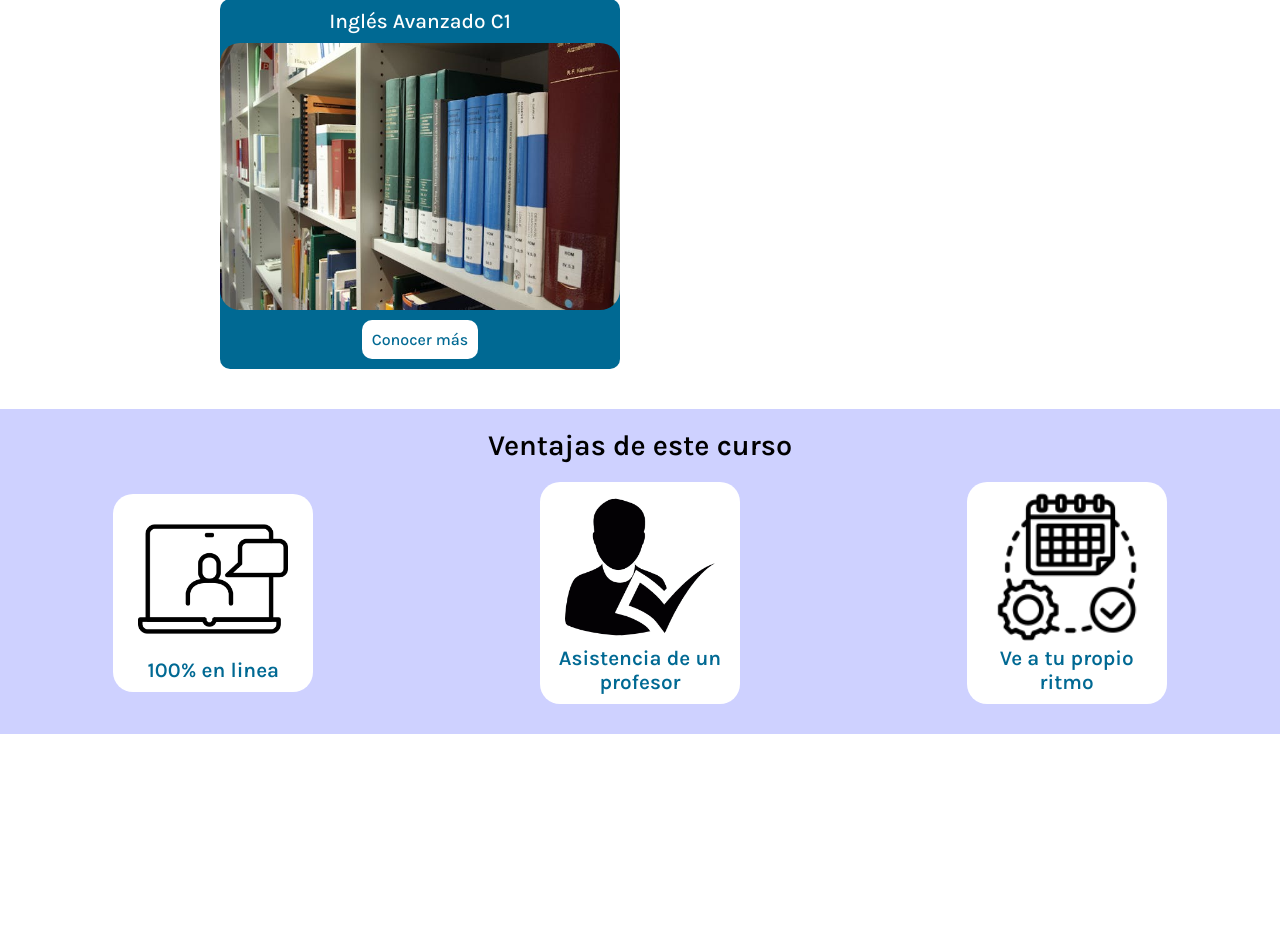
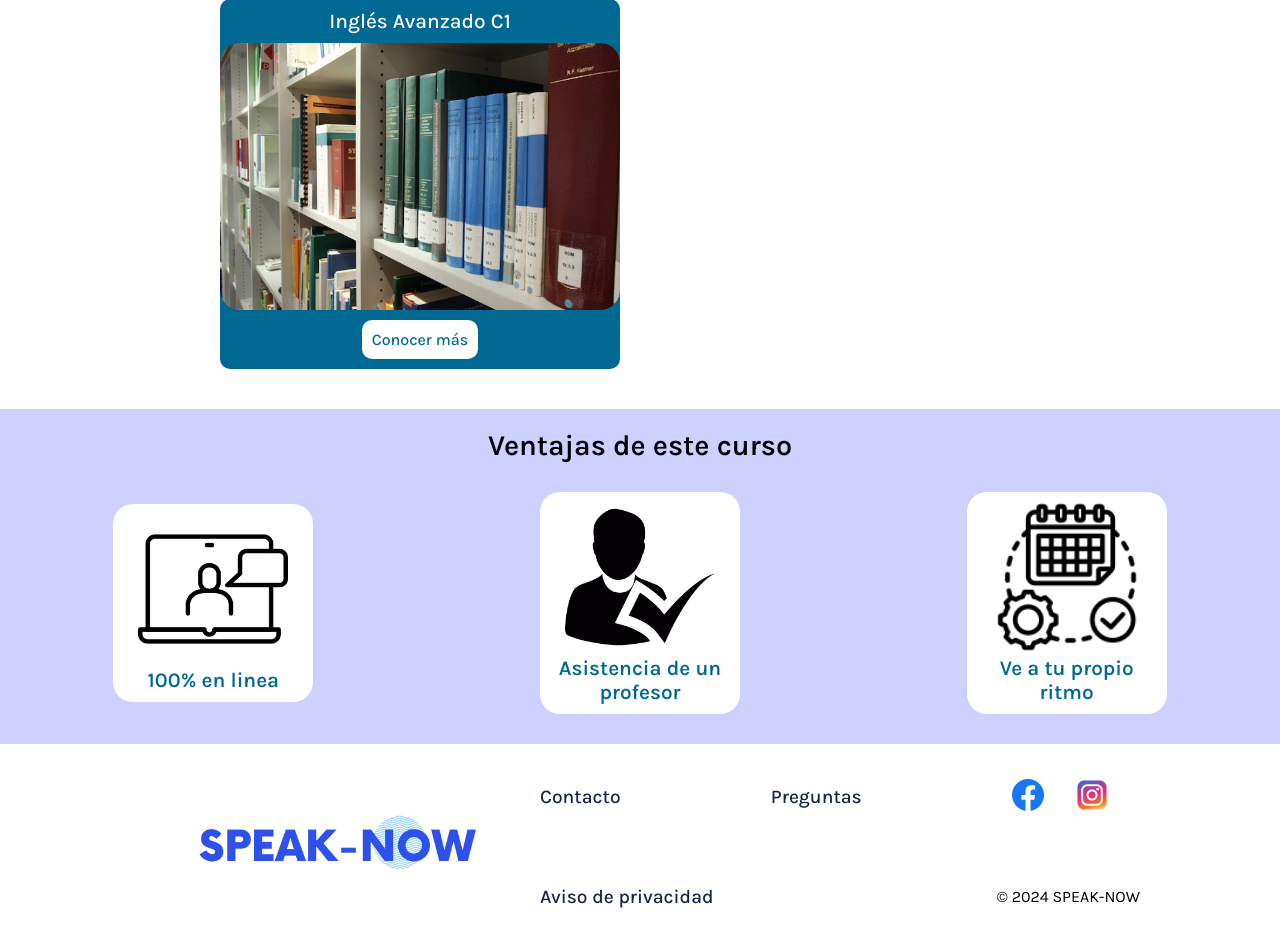
Before and after one commit to oscarjc17/DjangoLandingPage, a Django app: page / in a window 1280 px wide. Shown: the part 1563-2507 px from the top of the page. Before the commit the page ends 2297 px from the top, so only its background shows below. Run offline with Django 5.2, Linux system fonts and the light colour scheme.

Commit message:
18-April-24

```diff
--- a/web/static/web/css/style.css
+++ b/web/static/web/css/style.css
@@ -7,6 +7,7 @@
     --azul-fuerte: #006993;
     --azulado: #ced1ff;
     --gris-claro: #e2e2e2;
+    --verde-claro: #06df8c;
 }
 
 * {
@@ -184,7 +185,8 @@ nav {
 
 .item-button:hover {
     color: var(--azul-oscuro);
-    text-decoration: solid 1.5px underline;
+    background-color: var(--verde-claro);
+    text-decoration: underline;
 }
 
 
@@ -201,7 +203,8 @@ nav {
 .benefits-title {
     font-size: 1.8rem;
     font-weight: 600;
-    padding: 20px 0 20px 0;
+    padding: 20px 0 30px 0;
+
 }
 
 .benefits-items {
@@ -228,3 +231,85 @@ nav {
     color: var(--azul-fuerte);
     font-weight: 600;
 }
+
+
+/* comments */
+
+
+.comments {
+    text-align: center;
+    margin-top: 40px;
+    padding: 0 0 40px 0;
+}
+
+.comments-title {
+   margin-bottom: 50px;
+   font-size: 1.8rem;
+   font-weight: 600;
+
+}
+
+.commets-items {
+    display: flex;
+    flex-direction: row;
+    justify-content: space-around;
+    align-items: center;
+}
+
+.comments-img {
+    border-radius: 50%;
+}
+
+.comments-sm {
+   width: 50%;
+}
+
+
+/* footer */
+
+
+footer {
+    width: 1000px;
+    height: 200px;
+    display: grid;
+    grid-template-areas: 'logo content-1'
+                          'logo content-2';
+    grid-template-columns: 40% 60%;
+    margin: 0 auto;
+    /* align-content: center; */
+    /* justify-items: center; */
+    /* align-items: center; */
+}
+
+.footer-logo {
+    grid-area: logo;
+    display: flex;
+    flex-direction: row;
+    justify-content: center;
+    align-items: center;
+}
+
+.footer-content-1 {
+    grid-area: content-1;
+    display: flex;
+    flex-direction: row;
+    justify-content: space-between;
+    align-items: center;
+}
+
+.footer-content-2{
+    grid-area: content-2;
+    display: flex;
+    flex-direction: row;
+    justify-content: space-between;
+    align-items: center;
+}
+
+.footer-img{
+    width: 50%;
+}
+
+.media-icons {
+    display: flex;
+    flex-direction: row;
+}
--- a/web/templates/web/index.html
+++ b/web/templates/web/index.html
@@ -96,6 +96,54 @@
                 </div>
             </div>
         </section>
+
+        <!-- <section class="comments">
+            <p class="comments-title">
+                Experiencia de nuestros alumnos
+            </p>
+            <div class="commets-items">
+                <div class="comments-item">
+                    <img src="{% static 'web/img/face-1.jpg'%}" alt="comments-img" class="comments-img">
+                    <p class="comments-comment">Comentario</p>
+                    <img src="{% static 'web/img/facebook.png' %}" alt="comments-socialMedia" class="comments-sm">
+                </div>
+                <div class="comments-item">
+                    <img src="{% static 'web/img/face-1.jpg'%}" alt="comments-img" class="comments-img">
+                    <p class="comments-comment">Comentario</p>
+                    <img src="{% static 'web/img/facebook.png' %}" alt="comments-socialMedia" class="comments-sm">
+                </div>
+                <div class="comments-item">
+                    <img src="{% static 'web/img/face-1.jpg'%}" alt="comments-img" class="comments-img">
+                    <p class="comments-comment">Comentario</p>
+                    <img src="{% static 'web/img/facebook.png' %}" alt="comments-socialMedia" class="comments-sm">
+                </div>
+            </div>
+        </section> -->
+
+        <footer>
+            <div class="footer-logo">
+                <img class="logo-img" src="{% static 'web/img/speak-now-logo.png' %}" alt="footer-logo">
+            </div>
+            <div class="footer-content-1">
+                <a href="#" class="nav-a">Contacto</a>
+                <a href="#" class="nav-a">Preguntas</a>
+                <div class="media-icons">
+                    <a href="#">
+                        <img src="{% static 'web/img/facebook.png' %}" alt="footer-social" class="footer-img">
+                    </a>
+                    <a href="#">
+                        <img src="{% static 'web/img/instagram.png' %}" alt="footer-instagram" class="footer-img">
+                    </a>
+                </div>
+            </div>
+            <div class="footer-content-2">
+                <a class="nav-a" href="#">Aviso de privacidad</a>
+                <p class="footer-copyright">
+                    &copy; 2024 SPEAK-NOW
+                </p>
+            </div>
+
+        </footer>
     </main>
 
     <script src="{% static 'web/js/script.js' %}"></script>
```
Also changed, not shown: web/static/web/img/face-1.jpg (added), web/static/web/img/facebook.png (added), web/static/web/img/instagram.png (added), web/static/web/img/menu.png (added).
